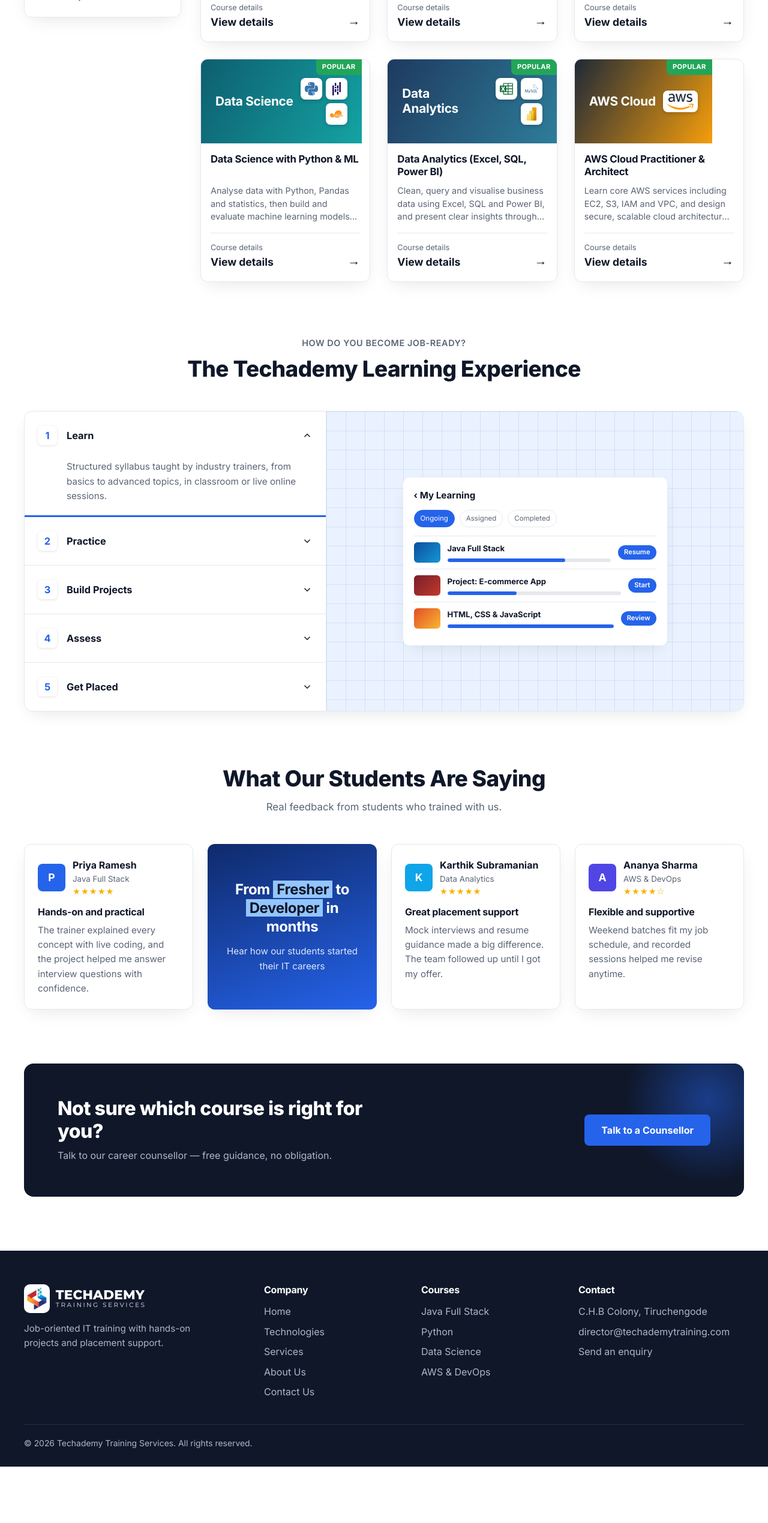
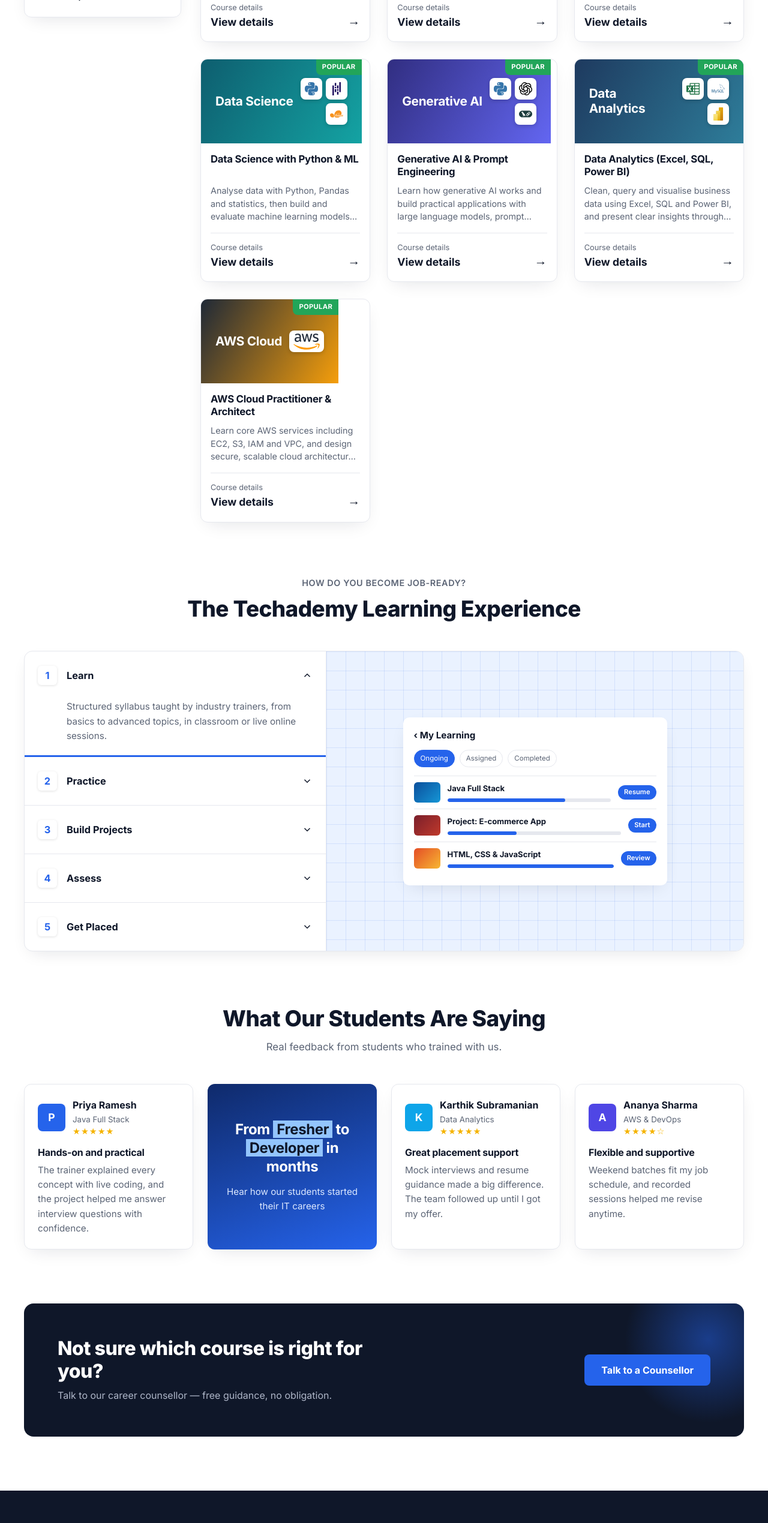
Before and after one commit to harishsivakumarjs/techademy, a React (Vite) app: page / in a window 1280 px wide. Shown: the part 1920-4459 px from the top of the page at 60% size. Before the commit the page ends 4365 px from the top, so only its background shows below. Built offline with nearby package versions, Linux system fonts and the light colour scheme.

Commit message:
second commit

```diff
--- a/index.html
+++ b/index.html
@@ -3,20 +3,20 @@
 <head>
 <meta charset="UTF-8">
 <meta name="viewport" content="width=device-width, initial-scale=1, viewport-fit=cover">
-<title>Techademy Training Services | IT Training, Courses & Placement Support</title>
-<meta name="description" content="Techademy Training Services offers trainer-led IT courses in Java, Python, Full Stack, Data Science, Cloud, DevOps and Testing — classroom, live online and corporate training with placement support.">
+<title>Techademy Technology and Training Company | IT Training, Courses & Placement Support</title>
+<meta name="description" content="Techademy Technology and Training Company offers trainer-led IT courses in Java, Python, Full Stack, Data Science, Cloud, DevOps and Testing — classroom, live online and corporate training with placement support.">
 <meta name="keywords" content="IT training institute, software training, Java course, Python course, full stack course, data science training, AWS training, DevOps training, software testing course, corporate training, placement assistance">
 <meta name="robots" content="index, follow">
 <link rel="canonical" href="https://www.your-domain.com/">
 <meta property="og:type" content="website">
-<meta property="og:title" content="Techademy Training Services">
+<meta property="og:title" content="Techademy Technology and Training Company">
 <meta property="og:description" content="Trainer-led IT courses with hands-on projects and placement support.">
 <meta property="og:url" content="https://www.your-domain.com/">
 <meta name="twitter:card" content="summary">
 <meta name="theme-color" content="#0F1729">
 <link rel="icon" type="image/png" href="/favicon.png">
 <script type="application/ld+json">
-{"@context":"https://schema.org","@type":"EducationalOrganization","name":"Techademy Training Services","url":"https://www.your-domain.com/","email":"director@techademytraining.com","address":{"@type":"PostalAddress","streetAddress":"NO.36/11, C.H.B COLONY, TREET-4","addressLocality":"Tiruchengode","addressRegion":"Tamil Nadu","postalCode":"637211","addressCountry":"IN"}}
+{"@context":"https://schema.org","@type":"EducationalOrganization","name":"Techademy Technology and Training Company","url":"https://www.your-domain.com/","email":"director@techademytraining.com","address":{"@type":"PostalAddress","streetAddress":"NO.36/11, C.H.B COLONY, TREET-4","addressLocality":"Tiruchengode","addressRegion":"Tamil Nadu","postalCode":"637211","addressCountry":"IN"}}
 </script>
 <link rel="preconnect" href="https://fonts.googleapis.com">
 <link rel="preconnect" href="https://fonts.gstatic.com" crossorigin>
--- a/src/components/Header.jsx
+++ b/src/components/Header.jsx
@@ -20,7 +20,7 @@ export default function Header() {
   return (
     <header className="site">
       <div className="wrap bar">
-        <Logo label="Techademy Training Services home" tagline={false} />
+        <Logo label="Techademy Technology and Training Company home" tagline={false} />
         <button
           className="menu-btn"
           aria-expanded={open}
--- a/src/components/Logo.jsx
+++ b/src/components/Logo.jsx
@@ -1,7 +1,7 @@
 import { Link } from 'react-router-dom'
 import logo from '../assets/logo.png'
 
-// tagline = show "TRAINING SERVICES" under the name (the footer does, the header doesn't)
+// tagline = show "TECHNOLOGY & TRAINING COMPANY" under the name (the footer does, the header doesn't)
 export default function Logo({ label, tagline = true }) {
   return (
     <Link className="logo" to="/" aria-label={label}>
@@ -10,7 +10,7 @@ export default function Logo({ label, tagline = true }) {
         <b>
           TECH<span className="logo-a">A</span>DEMY
         </b>
-        {tagline && <small>TRAINING SERVICES</small>}
+        {tagline && <small>TECHNOLOGY &amp; TRAINING COMPANY</small>}
       </span>
     </Link>
   )
--- a/src/config.js
+++ b/src/config.js
@@ -1,6 +1,6 @@
 // Site-wide settings. Replace the placeholders here before going live.
 export const SITE = {
-  name: 'Techademy Training Services',
+  name: 'Techademy Technology and Training Company',
   email: 'director@techademytraining.com',
   address: 'NO.36/11, C.H.B COLONY, TREET-4, TIRUCHENGODU, Tiruchengode, Namakkal, Tamil Nadu, 637211',
   addressShort: 'C.H.B Colony, Tiruchengode',
--- a/src/data/courses.jsx
+++ b/src/data/courses.jsx
@@ -85,10 +85,10 @@ export const COURSES = [
     topics: ['Python for data analysis with NumPy and Pandas', 'Data cleaning and exploratory analysis', 'Statistics and data visualisation', 'Supervised and unsupervised learning with scikit-learn', 'Evaluating models on real-world datasets'],
   },
   {
-    t: 'AI & Generative AI', b: 'AI & Generative AI', c: 'data', g: ['#312E81', '#6366F1'],
-    logos: [L.tensorflow, L.pytorch],
-    desc: 'Understand neural networks and deep learning with TensorFlow and PyTorch, and build practical applications using large language models and prompt engineering.',
-    topics: ['Machine learning and neural network fundamentals', 'Deep learning with TensorFlow and PyTorch', 'How large language models work', 'Prompt engineering techniques', 'Building an application with a generative AI API'],
+    t: 'Generative AI & Prompt Engineering', b: 'Generative AI', c: 'data', pop: true, g: ['#312E81', '#6366F1'],
+    logos: [L.python, L.openai, L.langchain],
+    desc: 'Learn how generative AI works and build practical applications with large language models, prompt engineering and AI APIs.',
+    topics: ['Generative AI and large language model fundamentals', 'Prompt engineering techniques', 'Building apps with AI APIs', 'Chatbots and retrieval-augmented generation (RAG)', 'Responsible and safe use of AI', 'Mini project'],
   },
   {
     t: 'Data Analytics (Excel, SQL, Power BI)', b: 'Data Analytics', c: 'bi', pop: true, g: ['#1E3A5F', '#2E7D9A'],
--- a/src/data/logos.jsx
+++ b/src/data/logos.jsx
@@ -2,11 +2,12 @@
 import { DiCss3, DiJava } from 'react-icons/di'
 import {
   SiDjango, SiDocker, SiHtml5, SiJavascript, SiJenkins, SiKubernetes, SiMongodb, SiMysql, SiNodedotjs,
-  SiPandas, SiPostgresql, SiPython, SiPytorch, SiReact, SiSap, SiScikitlearn, SiSelenium, SiSpring, SiTensorflow,
+  SiLangchain, SiPandas, SiPostgresql, SiPython, SiReact, SiSap, SiScikitlearn, SiSelenium, SiSpring,
 } from 'react-icons/si'
 import aws from '../assets/logos/aws.svg'
 import azure from '../assets/logos/azure.svg'
 import excel from '../assets/logos/excel.svg'
+import openai from '../assets/logos/openai.svg'
 import powerbi from '../assets/logos/powerbi.svg'
 import salesforce from '../assets/logos/salesforce.svg'
 import tableau from '../assets/logos/tableau.svg'
@@ -27,8 +28,8 @@ export const LOGOS = {
   js: { name: 'JavaScript', Icon: SiJavascript, color: '#F7DF1E' },
   pandas: { name: 'Pandas', Icon: SiPandas, color: '#150458' },
   sklearn: { name: 'scikit-learn', Icon: SiScikitlearn, color: '#F7931E' },
-  tensorflow: { name: 'TensorFlow', Icon: SiTensorflow, color: '#FF6F00' },
-  pytorch: { name: 'PyTorch', Icon: SiPytorch, color: '#EE4C2C' },
+  openai: { name: 'OpenAI', src: openai },
+  langchain: { name: 'LangChain', Icon: SiLangchain, color: '#1C3C3C' },
   excel: { name: 'Microsoft Excel', src: excel },
   mysql: { name: 'MySQL', Icon: SiMysql, color: '#4479A1' },
   powerbi: { name: 'Power BI', src: powerbi },
--- a/src/index.css
+++ b/src/index.css
@@ -237,6 +237,10 @@ nav.main a.nav-cta:hover{background:var(--brand-dark)}
 .mv .ic{width:44px;height:44px;border-radius:8px;display:grid;place-items:center;margin-bottom:14px;font-size:1.3rem}
 .mv h3{margin-bottom:8px}
 .mv p{color:var(--soft)}
+.exp{display:flex;align-items:center;gap:clamp(20px,4vw,48px);background:var(--card);border:1px solid var(--line);border-radius:12px;padding:clamp(24px,4vw,40px);box-shadow:var(--shadow)}
+.exp-num{flex:none;font-size:clamp(2.6rem,6vw,4rem);font-weight:800;line-height:1;color:var(--brand)}
+.exp h2{font-size:1.4rem;margin-bottom:8px}
+.exp p{color:var(--soft)}
 .why{display:grid;grid-template-columns:repeat(3,1fr);gap:24px;margin-top:40px}
 @media (max-width:860px){.why{grid-template-columns:1fr}}
 
@@ -342,6 +346,7 @@ img,svg{max-width:100%}
   .phead p{font-size:1rem}
   .sec{padding:48px 0}
   .scard,.mv{padding:22px}
+  .exp{flex-direction:column;align-items:flex-start;gap:12px}
   form.enq{padding:20px}
   input,select,textarea{font-size:16px}
   .fab{right:16px;bottom:calc(16px + env(safe-area-inset-bottom,0px));width:52px;height:52px}
--- a/src/pages/About.jsx
+++ b/src/pages/About.jsx
@@ -10,7 +10,7 @@ const DIFFERENTIATORS = [
 ]
 
 export default function About() {
-  usePageTitle('About Us | Techademy Training Services')
+  usePageTitle('About Us | Techademy Technology and Training Company')
 
   return (
     <>
@@ -21,9 +21,10 @@ export default function About() {
       <section className="sec">
         <div className="wrap two">
           <div className="prose">
-            <p>Techademy Training Services is an IT training institute helping students, graduates and working professionals start and grow their careers in technology.</p>
+            <p>Techademy is a technology and training company helping students, graduates, institutions and working professionals start and grow their careers in technology.</p>
             <p>We believe people learn technology best by doing it. Every course combines concept classes with lab practice and a real project, guided by trainers who work in the industry.</p>
             <p>After training, we continue supporting our students with resume preparation, mock interviews and job referrals until they are ready for their first role.</p>
+            <p>Our team brings over 50 years of combined experience in IT and Banking training.</p>
           </div>
           <div className="mvg">
             <div className="mv">
@@ -35,6 +36,21 @@ export default function About() {
               <div className="ic" style={{ background: '#E0E7FF' }}>🔭</div>
               <h3>Our Vision</h3>
               <p>To be the training partner students and companies trust for industry-ready skills.</p>
+            </div>
+          </div>
+        </div>
+      </section>
+
+      <section className="sec" style={{ paddingTop: 0 }}>
+        <div className="wrap">
+          <div className="exp">
+            <strong className="exp-num">50+</strong>
+            <div>
+              <h2>Years of combined experience</h2>
+              <p>
+                Across IT and Banking training, our team has helped learners and professionals build practical,
+                job-ready skills.
+              </p>
             </div>
           </div>
         </div>
--- a/src/pages/Contact.jsx
+++ b/src/pages/Contact.jsx
@@ -36,7 +36,7 @@ function validate(f) {
 }
 
 export default function Contact() {
-  usePageTitle('Contact Us | Techademy Training Services')
+  usePageTitle('Contact Us | Techademy Technology and Training Company')
   // links such as "Book Free Demo" pass a starting message in the router state
   const prefill = useLocation().state?.message
   const [form, setForm] = useState(() => (prefill ? { ...INITIAL, message: prefill } : INITIAL))
--- a/src/pages/Home.jsx
+++ b/src/pages/Home.jsx
@@ -67,7 +67,7 @@ const Arrow = () => (
 )
 
 export default function Home() {
-  usePageTitle('Techademy Training Services | IT Training, Courses & Placement Support')
+  usePageTitle('Techademy Technology and Training Company | IT Training, Courses & Placement Support')
 
   return (
     <>
--- a/src/pages/Services.jsx
+++ b/src/pages/Services.jsx
@@ -5,7 +5,7 @@ import Band from '../components/Band'
 import { SERVICES } from '../data/services'
 
 export default function Services() {
-  usePageTitle('Services | Techademy Training Services')
+  usePageTitle('Services | Techademy Technology and Training Company')
 
   return (
     <>
--- a/src/pages/Technologies.jsx
+++ b/src/pages/Technologies.jsx
@@ -7,7 +7,7 @@ import CourseExplorer from '../components/CourseExplorer'
 const CATEGORIES = [ALL_CAT, ...CATS.slice(1)]
 
 export default function Technologies() {
-  usePageTitle('Technologies & Courses | Techademy Training Services')
+  usePageTitle('Technologies & Courses | Techademy Technology and Training Company')
 
   return (
     <>
```
Also changed, not shown: src/assets/logos/openai.svg (added), 1 other file (tests, documents, lock files or other folders).
